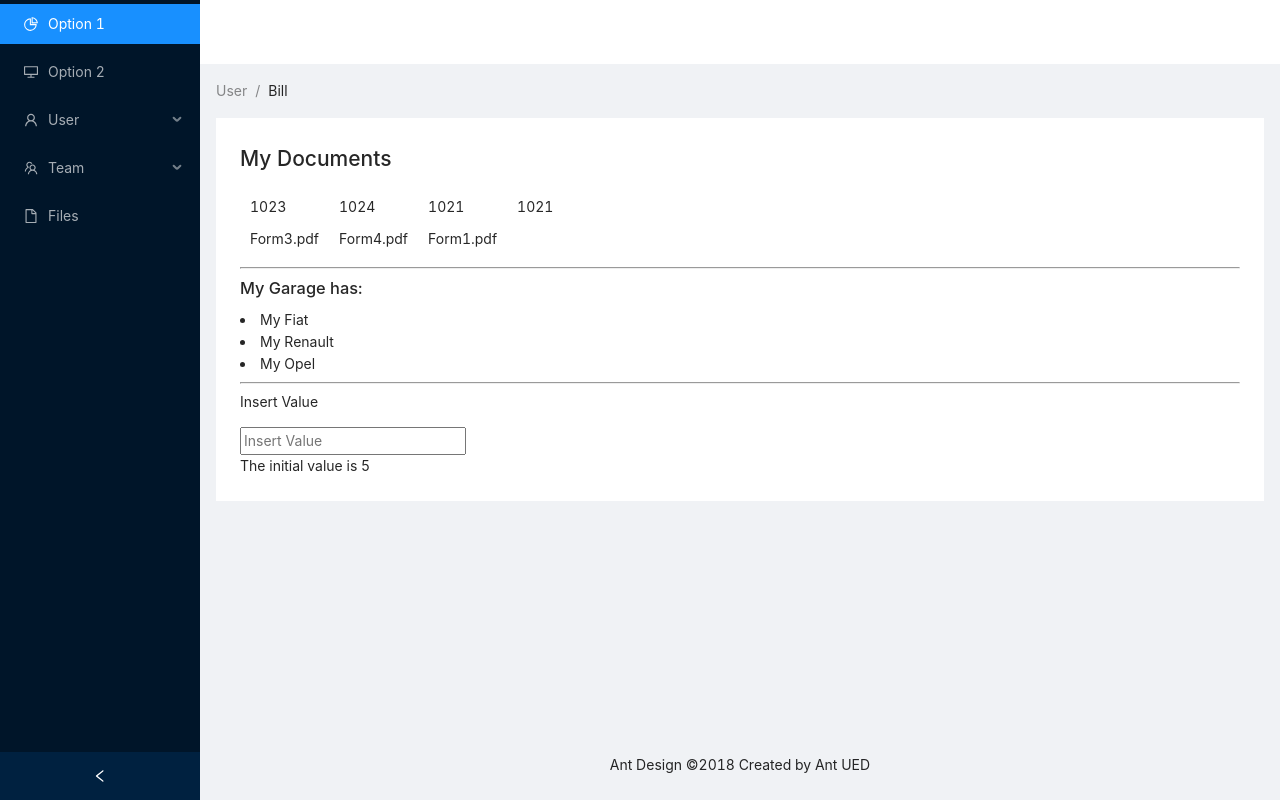
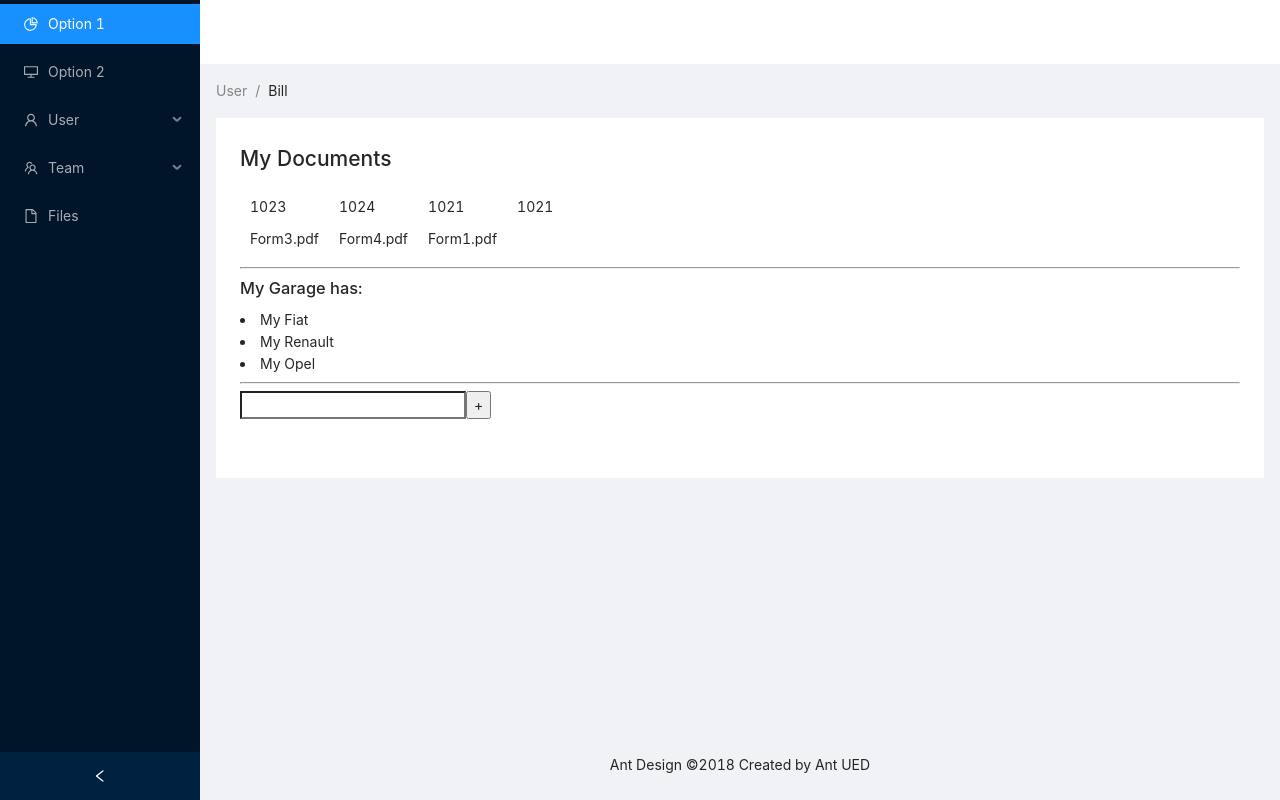
Before and after one commit to kriss3/Udemy_ReactPlaygroud, a React (Create React App) app: page / in a window 1280 px wide. Built offline with nearby package versions, Linux system fonts and the light colour scheme.

Commit message:
Cleanup ViewLook to contain clean Counter; moving all actions from ViewLook to the Counter; Adding data input and button;

```diff
--- a/src/components/counter/Counter.js
+++ b/src/components/counter/Counter.js
@@ -1,10 +1,17 @@
 
 import React from 'react';
 
+const handleClick = () => {
+    alert('I was clicked');
+};
+
+
 function Counter(props) {
+
     return (
         <div>
-            The initial value is {props.initVal}
+            <input type='number' />
+            <button onClick={handleClick}>+</button>
         </div>
     );
 }
--- a/src/components/viewLook/ViewLook.js
+++ b/src/components/viewLook/ViewLook.js
@@ -68,9 +68,7 @@ export default class ViewLook extends Component {
                             <hr/>
                             <Garage />
                             <hr/>
-                            <p>Insert Value</p>
-                            <input text='' placeholder='Insert Value' />
-                            <Counter initVal={5} />
+                            <Counter />
                         </div>
                     </Content>
                     <Footer style={{ textAlign: 'center' }}>Ant Design ©2018 Created by Ant UED</Footer>
```
